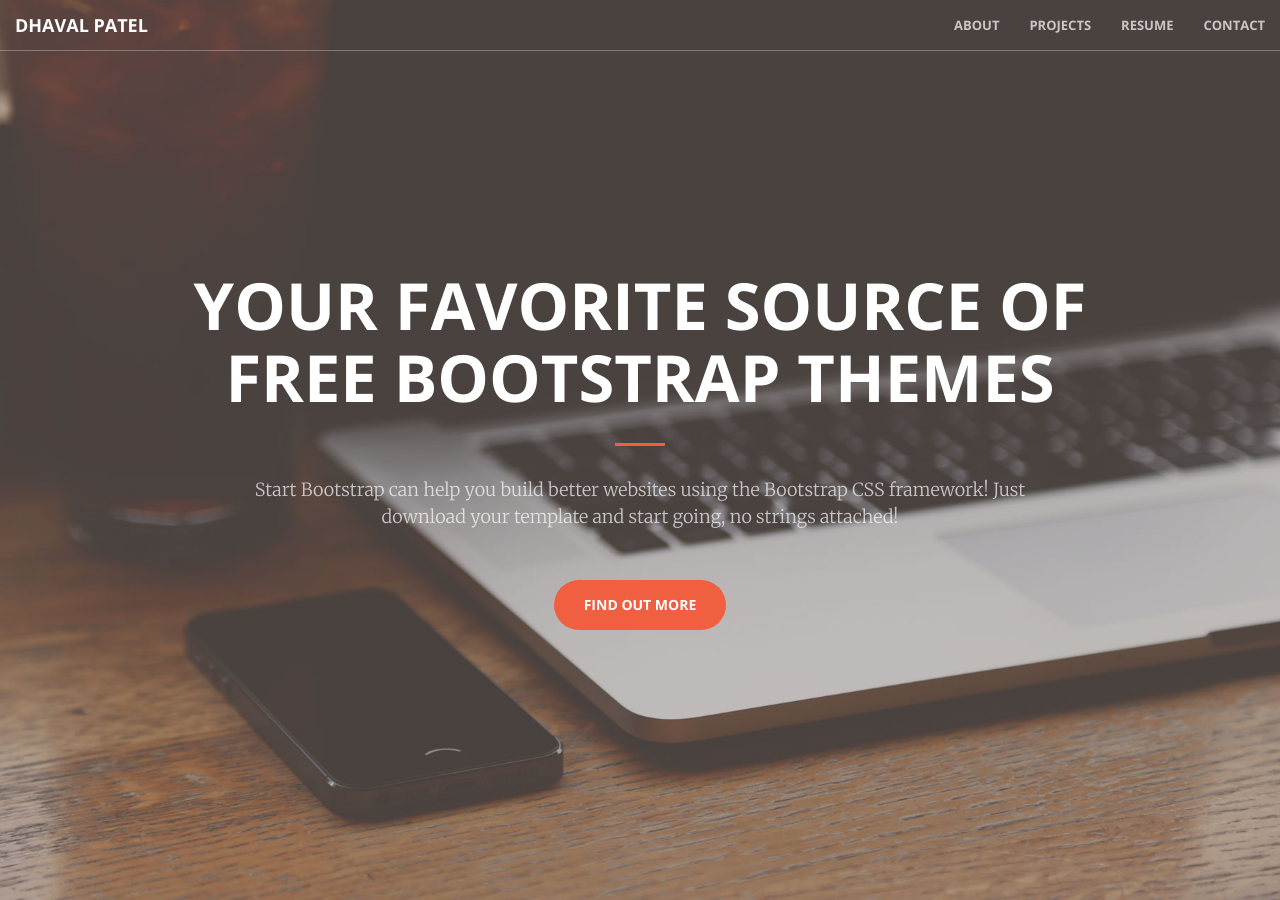
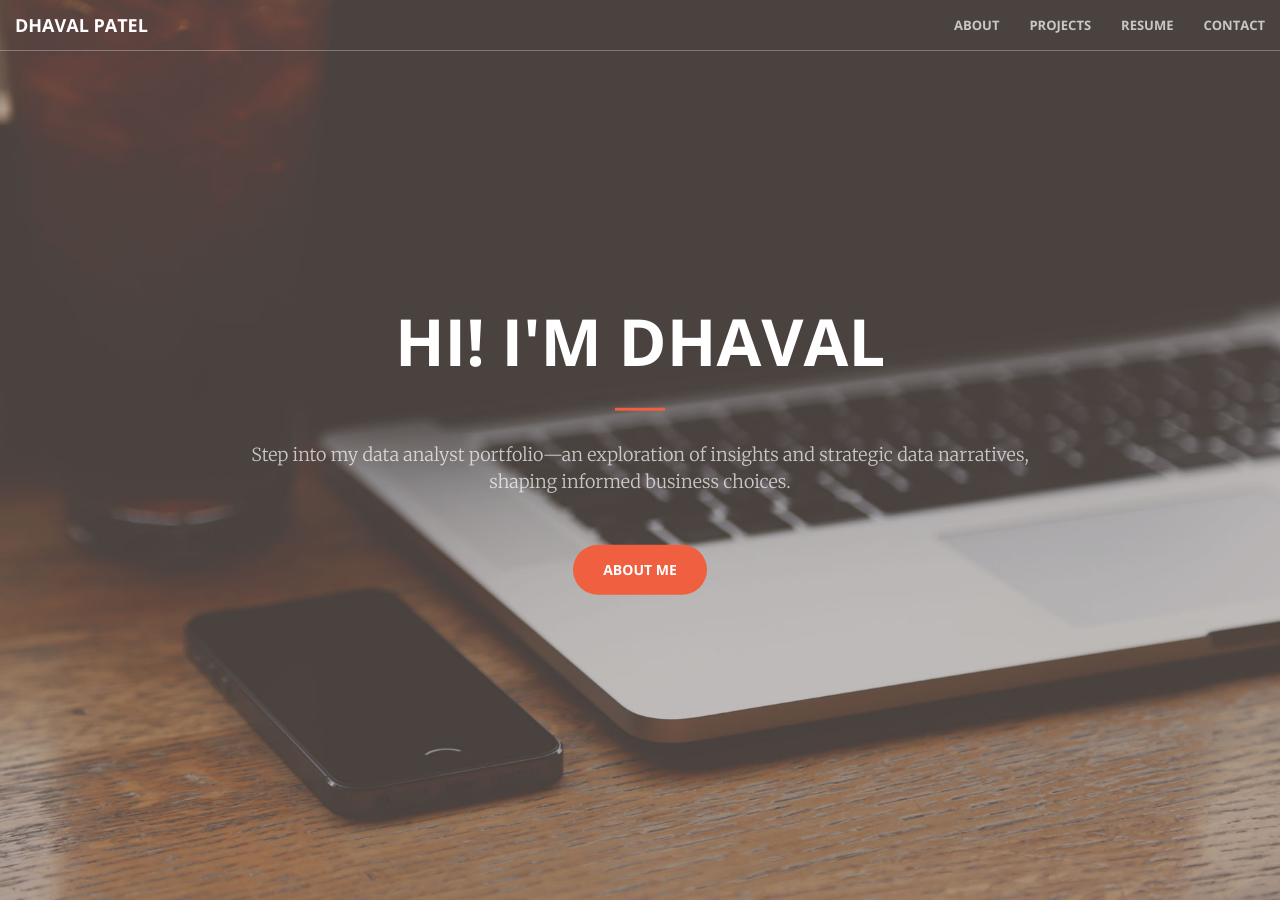
Before and after one commit to DhavalPatel511/portfolio, a Jekyll site: the page built from index.html, in a window 1280 px wide and 900 px high. Built offline with Jekyll 4.4.1, drawn with Linux system fonts in a browser that asks for light colours.

Commit message:
Update header.html

```diff
--- a/_includes/header.html
+++ b/_includes/header.html
@@ -1,10 +1,10 @@
 <header>
     <div class="header-content">
         <div class="header-content-inner">
-            <h1>Your Favorite Source of Free Bootstrap Themes</h1>
+            <h1>Hi! I'm DHAVAL </h1>
             <hr>
-            <p>Start Bootstrap can help you build better websites using the Bootstrap CSS framework! Just download your template and start going, no strings attached!</p>
-            <a href="#about" class="btn btn-primary btn-xl page-scroll">Find Out More</a>
+            <p>Step into my data analyst portfolio—an exploration of insights and strategic data narratives, shaping informed business choices.</p>
+            <a href="#about" class="btn btn-primary btn-xl page-scroll">ABOUT ME </a>
         </div>
     </div>
 </header>
```
